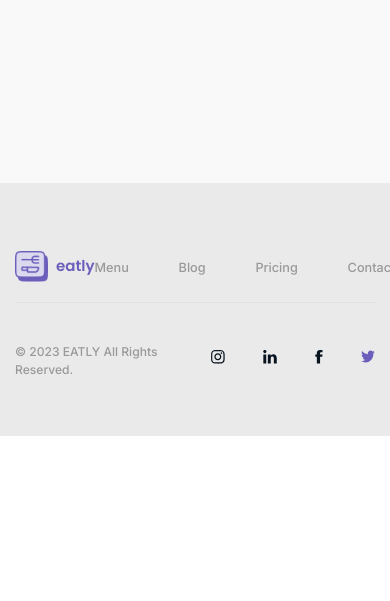
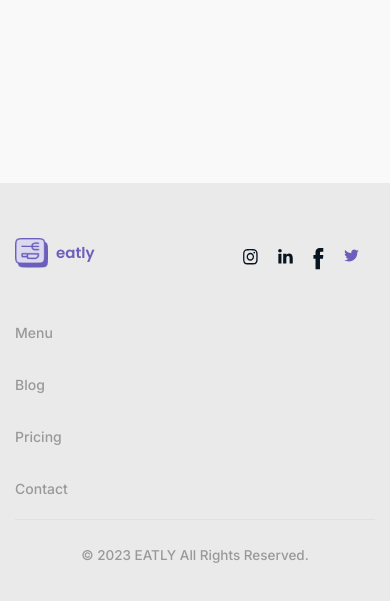
Before and after one commit to LiliiaGalkina/eatly, a plain HTML site: page index.html in a window 390 px wide. Shown: the part 5964-6565 px from the top of the page. Before the commit the page ends 6400 px from the top, so only its background shows below. Drawn offline with nearby package versions, Linux system fonts and the light colour scheme; files whose address does not match are found by name.

Commit message:
адаптив футера

```diff
--- a/scss/style.scss
+++ b/scss/style.scss
@@ -3146,6 +3146,11 @@ body {
         line-height: 150%;
         font-weight: 500;
         color: #999999;
+        transition: all 0.5s ease;
+        &:hover {
+            text-decoration: underline;
+            color: #777474;
+        }
     }
 
     // .footer__info
@@ -3175,7 +3180,7 @@ body {
 
     &__item {
         max-width: 2.13rem;
-
+        transition: all 0.5s ease;
         img {
             width: 100%;
             height: 100%;
@@ -3185,6 +3190,10 @@ body {
         &:not(:last-child) {
             margin-right: 5.38rem;
         }
+
+        &:hover {
+           opacity: 0.5;
+        }
     }
 }
 
@@ -3223,3 +3232,66 @@ body {
         }
     }
 }
+
+@media (max-width: 480px) {
+    .footer {
+        padding: 5.5rem 0 3.5rem;
+        position: relative;
+
+        &__navigation {
+            flex-direction: column;
+            align-items: flex-start;
+        }
+
+        &__logo {
+            margin-bottom: 5.3rem;
+        }
+
+        &__menu-list {
+            flex-direction: column;
+        }
+
+        &__menu-item:not(:last-child) {
+            margin-right: 0;
+            margin-bottom: 3rem;
+        }
+
+        &__menu-link {
+            font-size: 1.4rem;
+        }
+
+        &__info {
+            padding-top: 2.6rem;
+            flex-direction: column;
+        }
+
+        &__copyright {
+            font-size: 1.35rem;
+        }
+
+        &__social {
+            position: absolute;
+            top: 6.57rem;
+            right: 3.06rem;
+        }
+    }
+
+    .social {
+        &__item {
+            &:not(:last-child){
+                margin-right: 2rem;
+            }
+        }
+    }
+}
+
+@media (max-width: 340px) {
+    .footer {
+        &__copyright {
+            margin-bottom: 2rem;
+        }
+        &__social {
+            position: static;
+        }
+    }
+}
```
Also changed, not shown: css/style.css.
